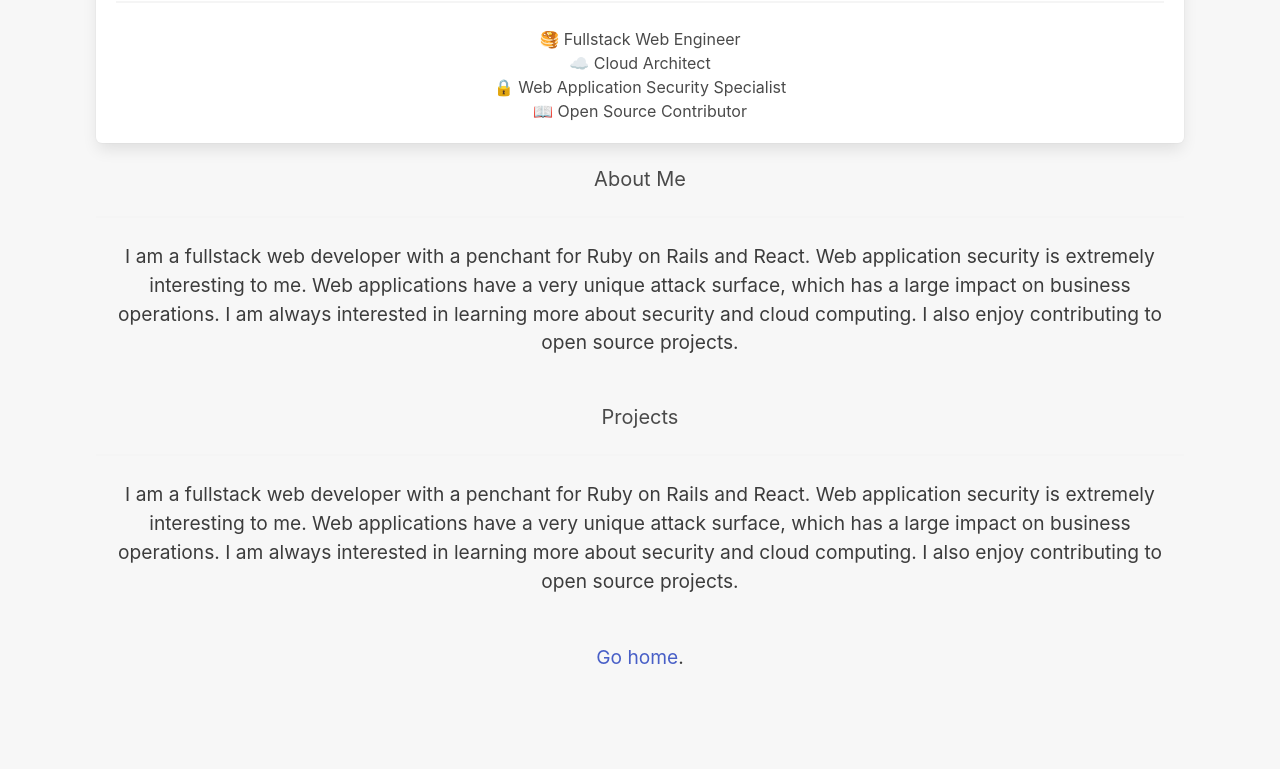
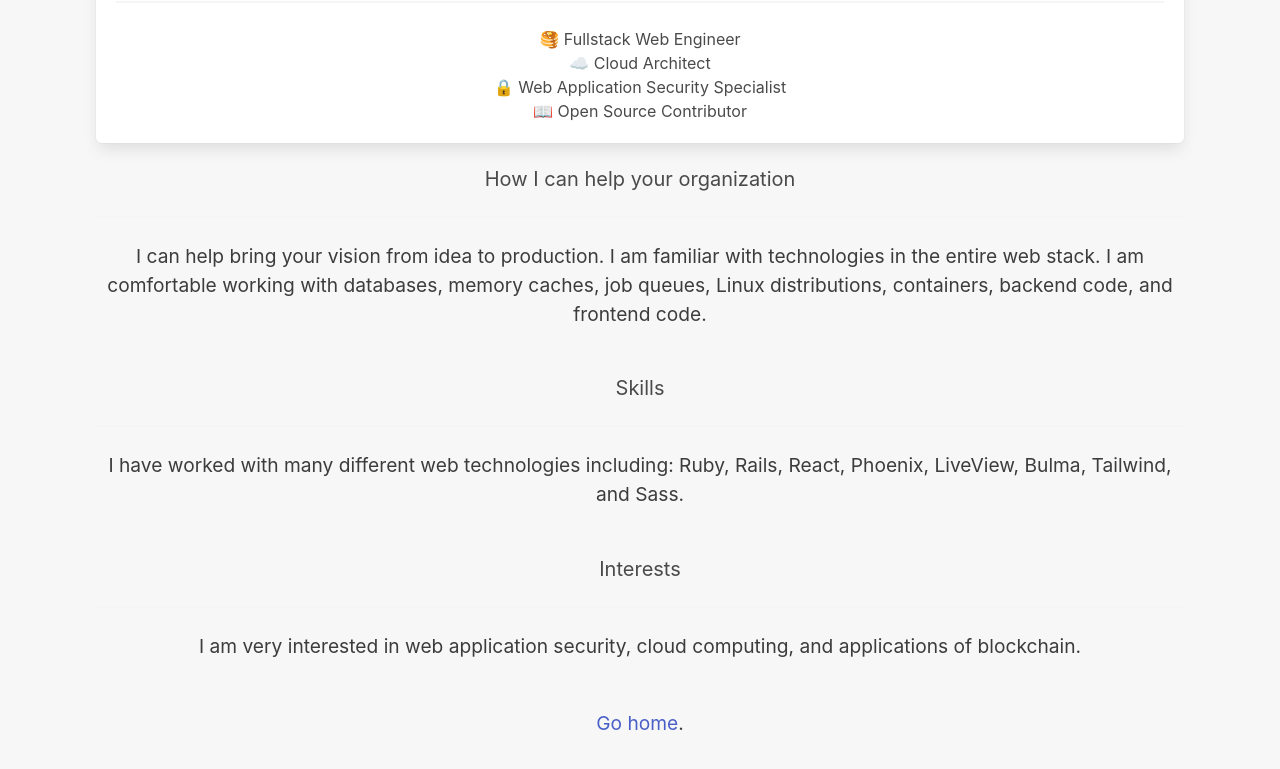
Before and after one commit to tacoda/tacoda-site, a Gatsby site: page /hireme in a window 1280 px wide. Shown: the part 271-1040 px from the top of the page. Built offline with nearby package versions, Linux system fonts and the light colour scheme; Gatsby itself is replaced by a stand-in of ours.

Commit message:
Update content

```diff
--- a/src/pages/hireme.js
+++ b/src/pages/hireme.js
@@ -117,26 +117,31 @@ const HireMePage = () => {
       </div>
       <div>
         <h2 class="subtitle" style={titleStyle}>
-          About Me
+          How I can help your organization
         </h2>
         <hr />
         <p style={paragraphStyles}>
-          I am a fullstack web developer with a penchant for Ruby on Rails and React.
-          Web application security is extremely interesting to me. Web applications have
-          a very unique attack surface, which has a large impact on business operations.
-          I am always interested in learning more about security and cloud computing.
-          I also enjoy contributing to open source projects.
+          I can help bring your vision from idea to production.
+          I am familiar with technologies in the entire web stack.
+          I am comfortable working with databases, memory caches,
+          job queues, Linux distributions,
+          containers, backend code, and frontend code.
         </p>
         <h2 class="subtitle" style={titleStyle}>
-          Projects
+          Skills
         </h2>
         <hr />
         <p style={paragraphStyles}>
-          I am a fullstack web developer with a penchant for Ruby on Rails and React.
-          Web application security is extremely interesting to me. Web applications have
-          a very unique attack surface, which has a large impact on business operations.
-          I am always interested in learning more about security and cloud computing.
-          I also enjoy contributing to open source projects.
+          I have worked with many different web technologies including:
+          Ruby, Rails, React, Phoenix, LiveView, Bulma, Tailwind, and Sass.
+        </p>
+        <h2 class="subtitle" style={titleStyle}>
+          Interests
+        </h2>
+        <hr />
+        <p style={paragraphStyles}>
+          I am very interested in web application security, cloud computing,
+          and applications of blockchain.
         </p>
         <p style={paragraphStyles}>
           <Link to="/">Go home</Link>.
```
